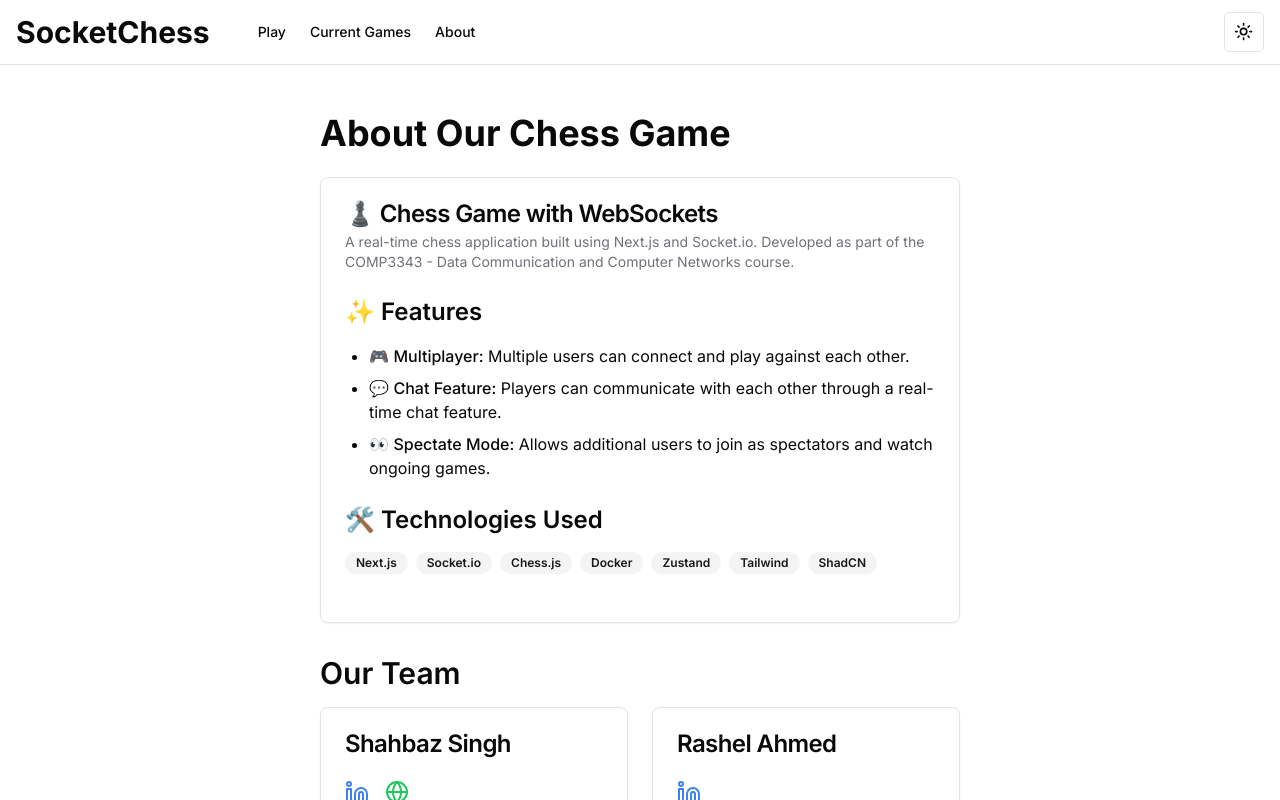
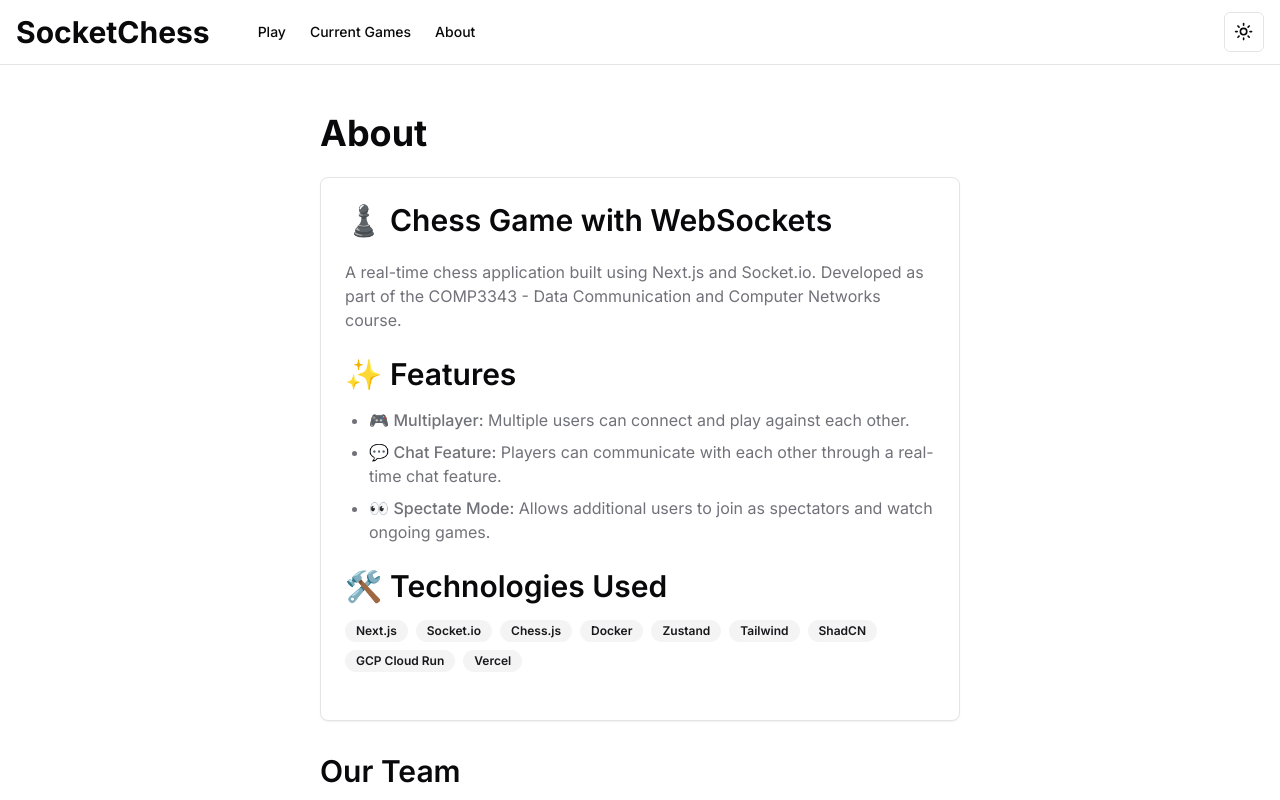
Before and after one commit to shahbaz-athwal/chess, a Next.js app in the folder client/: page /about in a window 1280 px wide. Shown: the top 800 px of the page. Built offline with nearby package versions, Linux system fonts and the light colour scheme.

Commit message:
about page update

```diff
--- a/client/src/app/about/page.tsx
+++ b/client/src/app/about/page.tsx
@@ -6,24 +6,24 @@ import { GithubIcon, LinkedinIcon, Globe } from 'lucide-react'
 export default function About() {
   return (
     <div className="container max-w-2xl mx-auto px-4 py-12">
-      <h1 className="text-4xl font-bold mb-6">About Our Chess Game</h1>
+      <h1 className="text-4xl font-bold mb-6">About</h1>
 
       <Card className="mb-8">
         <CardHeader>
-          <CardTitle>♟️ Chess Game with WebSockets</CardTitle>
-          <CardDescription>
+          <div className='text-3xl font-semibold mb-4'>♟️ Chess Game with WebSockets</div>
+          <CardDescription className='text-base text-muted-foreground'>
             A real-time chess application built using Next.js and Socket.io. Developed as part of the COMP3343 - Data Communication and Computer Networks course.
           </CardDescription>
         </CardHeader>
         <CardContent>
-          <h2 className="text-2xl font-semibold mb-4">✨ Features</h2>
-          <ul className="list-disc pl-6 mb-6 space-y-2">
+          <h2 className="text-3xl font-semibold mb-4 ">✨ Features</h2>
+          <ul className="list-disc pl-6 mb-6 space-y-2 text-base text-muted-foreground">
             <li>🎮 <span className="font-medium">Multiplayer:</span> Multiple users can connect and play against each other.</li>
             <li>💬 <span className="font-medium">Chat Feature:</span> Players can communicate with each other through a real-time chat feature.</li>
             <li>👀 <span className="font-medium">Spectate Mode:</span> Allows additional users to join as spectators and watch ongoing games.</li>
           </ul>
 
-          <h2 className="text-2xl font-semibold mb-4">🛠️ Technologies Used</h2>
+          <h2 className="text-3xl font-semibold mb-4">🛠️ Technologies Used</h2>
           <div className="flex flex-wrap gap-2 mb-6">
             <Badge variant="secondary">Next.js</Badge>
             <Badge variant="secondary">Socket.io</Badge>
@@ -32,6 +32,8 @@ export default function About() {
             <Badge variant="secondary">Zustand</Badge>
             <Badge variant="secondary">Tailwind</Badge>
             <Badge variant="secondary">ShadCN</Badge>
+            <Badge variant="secondary">GCP Cloud Run</Badge>
+            <Badge variant="secondary">Vercel</Badge>
           </div>
         </CardContent>
       </Card>
```
